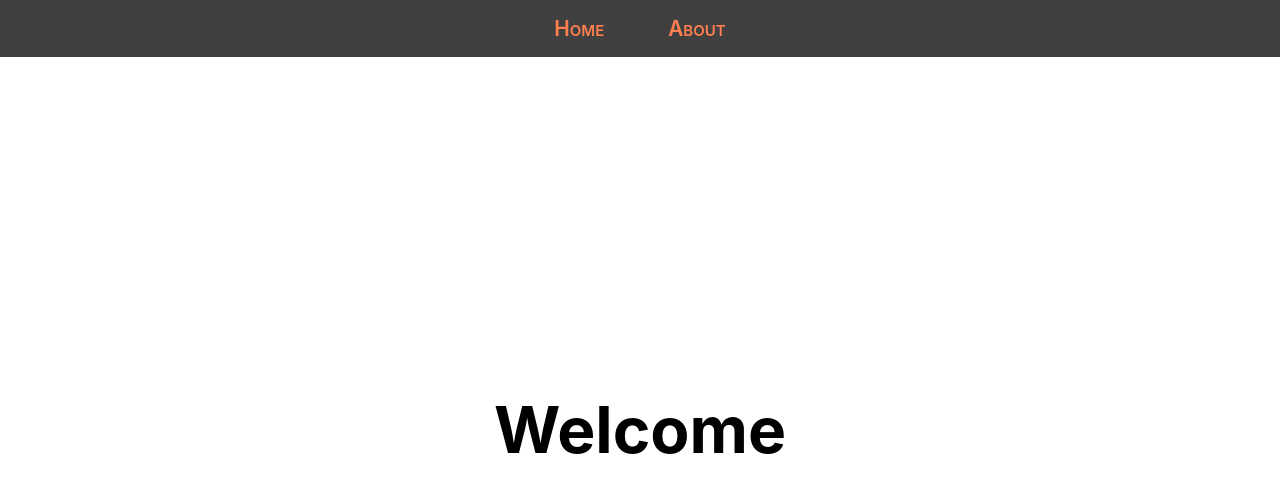
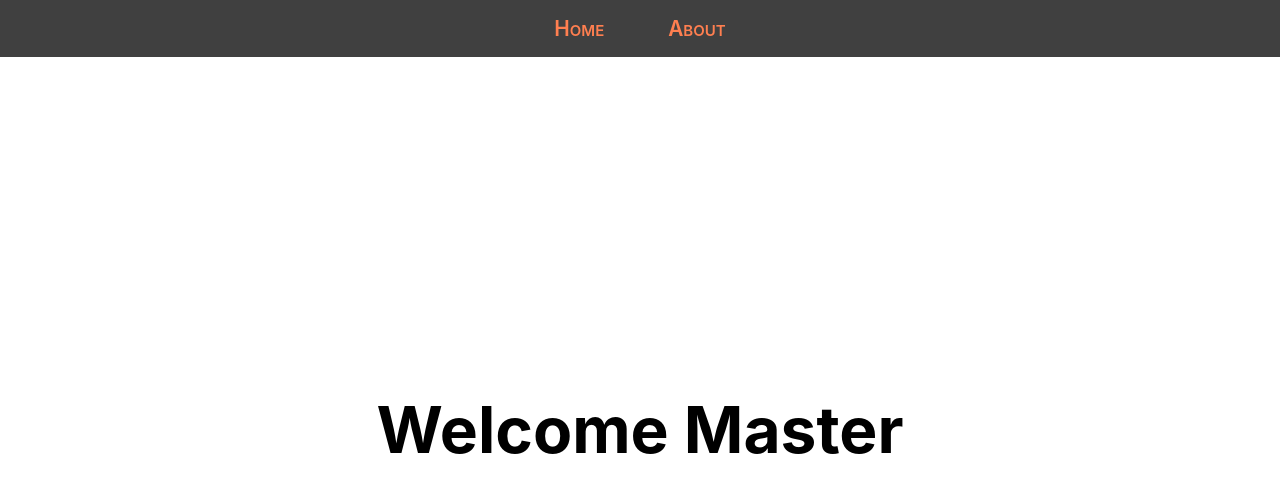
Before and after one commit to vinay-yadav/React_Netlify_Dummy, a React (Create React App) app: page / in a window 1280 px wide. Shown: the top 492 px of the page. Built offline with nearby package versions, Linux system fonts and the light colour scheme.

Commit message:
production test

```diff
--- a/src/components/Home/Home.js
+++ b/src/components/Home/Home.js
@@ -13,9 +13,16 @@ const home = props => {
 
     return (
         <div className={classes.Home}>
-            <h1>{props.children}</h1>
+            <h1>{props.children} {props.test ? "Master" : "Grader"}</h1>
         </div>
     );
+}
+
+
+const mapStateToProps  = state => {
+    return {
+        test: state.test
+    }
 }
 
 const mapDispatchToProps = dispatch => {
@@ -24,4 +31,4 @@ const mapDispatchToProps = dispatch => {
     }
 }
 
-export default connect(null, mapDispatchToProps)(home);
+export default connect(mapStateToProps, mapDispatchToProps)(home);
```
